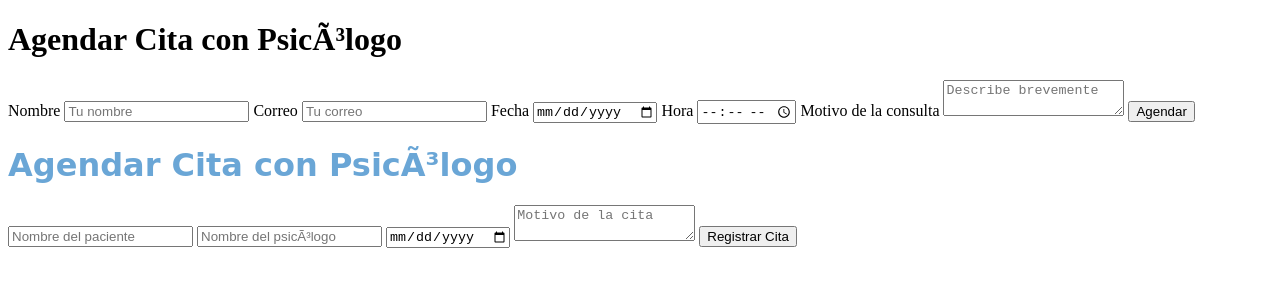
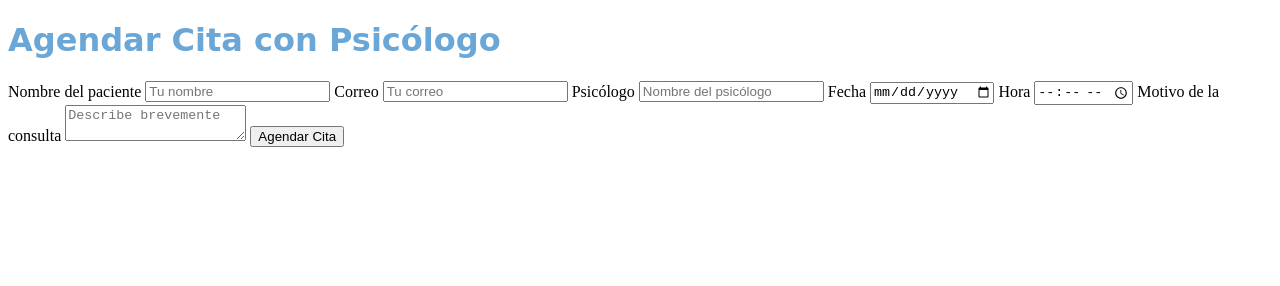
Before and after one commit to mag-jash/cita, a plain HTML site: page cita.html in a window 1280 px wide. Drawn offline with Linux system fonts and the light colour scheme.

Commit message:
Refactor cita.html form structure and labels
Updated the form structure and labels for better clarity.

```diff
--- a/cita.html
+++ b/cita.html
@@ -1,34 +1,3 @@
-<!DOCTYPE html>
-<html>
-<head>
-<title>Agendar Cita</title>
-<link rel="stylesheet" href="style.css">
-</head>
-
-<body>
-
-<h1>Agendar Cita con Psicólogo</h1>
-
-<div class="formulario">
-
-<label>Nombre</label>
-<input type="text" placeholder="Tu nombre">
-
-<label>Correo</label>
-<input type="email" placeholder="Tu correo">
-
-<label>Fecha</label>
-<input type="date">
-
-<label>Hora</label>
-<input type="time">
-
-<label>Motivo de la consulta</label>
-<textarea placeholder="Describe brevemente"></textarea>
-
-<button onclick="cita()">Agendar</button>
-
-</div>
 <!DOCTYPE html>
 <html lang="es">
 <head>
@@ -42,27 +11,34 @@
 <h1 class="titulo">Agendar Cita con Psicólogo</h1>
 
 <div class="formulario">
+
 <form id="formCita">
 
-<input type="text" id="nombre" placeholder="Nombre del paciente" required>
+<label>Nombre del paciente</label>
+<input type="text" id="nombre" placeholder="Tu nombre" required>
 
+<label>Correo</label>
+<input type="email" id="correo" placeholder="Tu correo" required>
+
+<label>Psicólogo</label>
 <input type="text" id="psicologo" placeholder="Nombre del psicólogo" required>
 
+<label>Fecha</label>
 <input type="date" id="fecha" required>
 
-<textarea id="motivo" placeholder="Motivo de la cita"></textarea>
+<label>Hora</label>
+<input type="time" id="hora" required>
 
-<button type="submit">Registrar Cita</button>
+<label>Motivo de la consulta</label>
+<textarea id="motivo" placeholder="Describe brevemente"></textarea>
+
+<button type="submit">Agendar Cita</button>
 
 </form>
+
 </div>
 
 <script src="script.js"></script>
 
 </body>
-
-<script src="script.js"></script>
-
-</body>
-
 </html>
```
